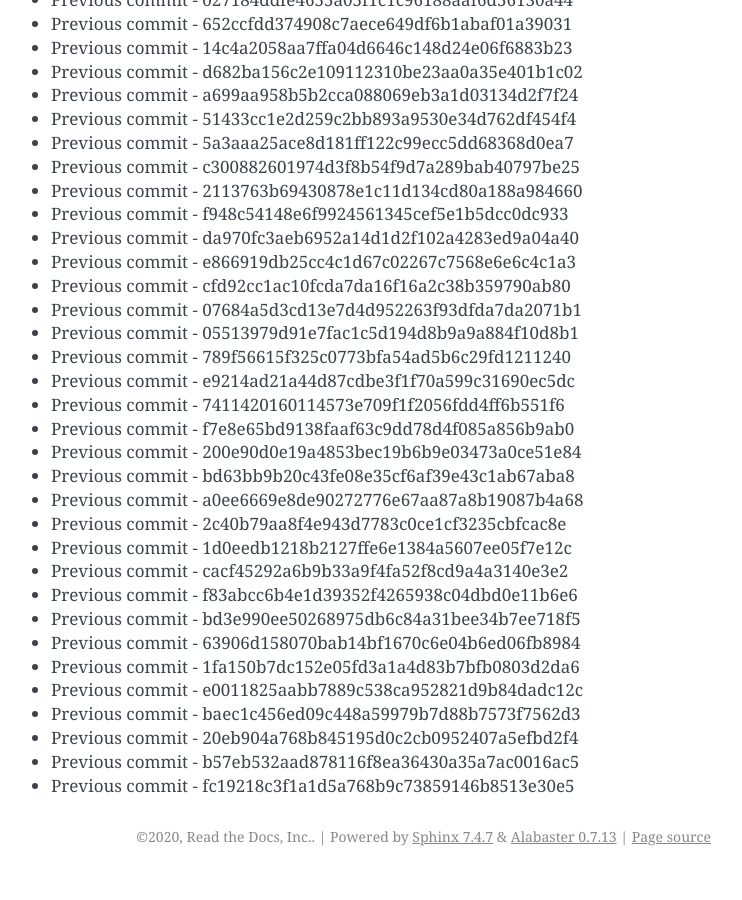
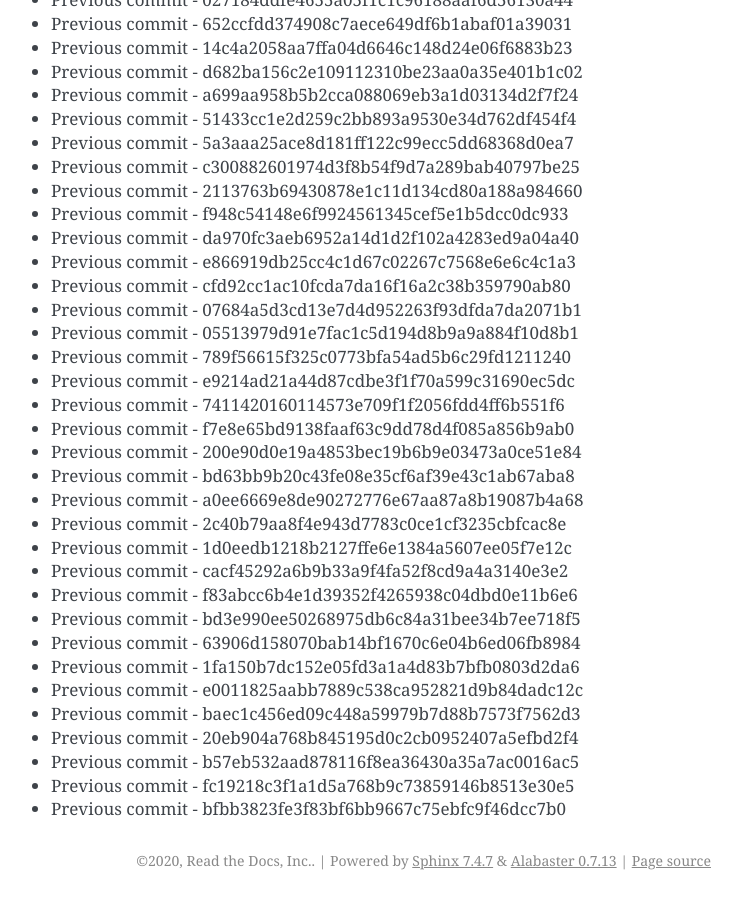
Before and after one commit to readthedocs/rtd-git-stresstest, a Sphinx documentation site: the page built from docs/updates.rst, in a window 1280 px wide and 900 px high, scrolled down 68524 px. Shown: the whole window, without its empty margins (399-1141 px from the left). Built offline with Sphinx 7.4.7, drawn with Linux system fonts in a browser that asks for light colours; before the commit the page ends 69400 px from its top, so only the background shows below that.

Commit message:
Generating commit from previous: bfbb3823fe3f83bf6bb9667c75ebfc9f46dcc7b0

```diff
--- a/docs/updates.rst
+++ b/docs/updates.rst
@@ -2911,3 +2911,4 @@ It can be tested for any performance characteristics.
 * Previous commit - 20eb904a768b845195d0c2cb0952407a5efbd2f4
 * Previous commit - b57eb532aad878116f8ea36430a35a7ac0016ac5
 * Previous commit - fc19218c3f1a1d5a768b9c73859146b8513e30e5
+* Previous commit - bfbb3823fe3f83bf6bb9667c75ebfc9f46dcc7b0
```
